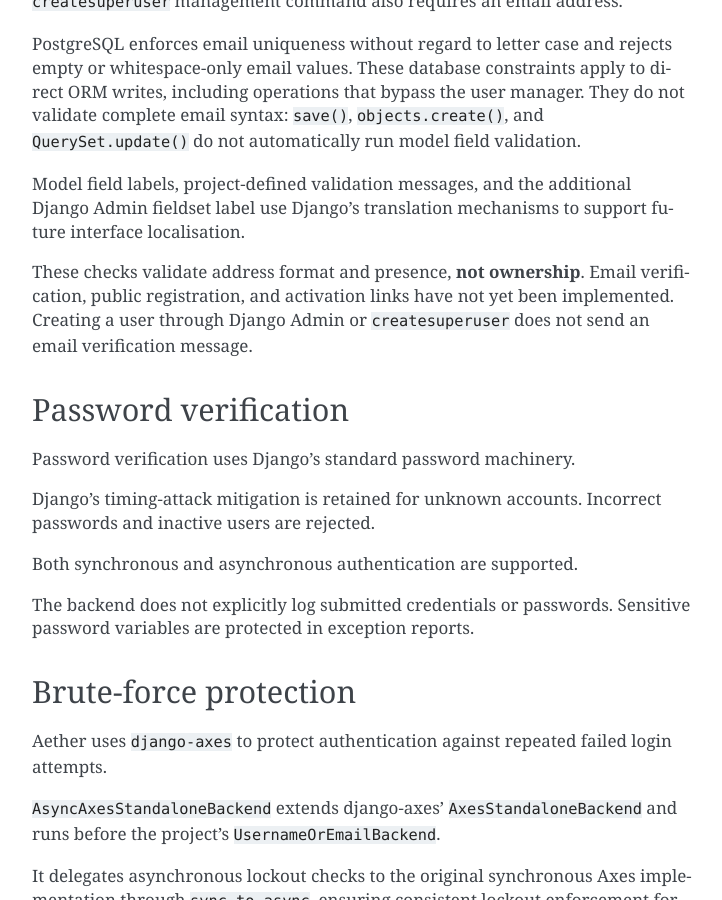
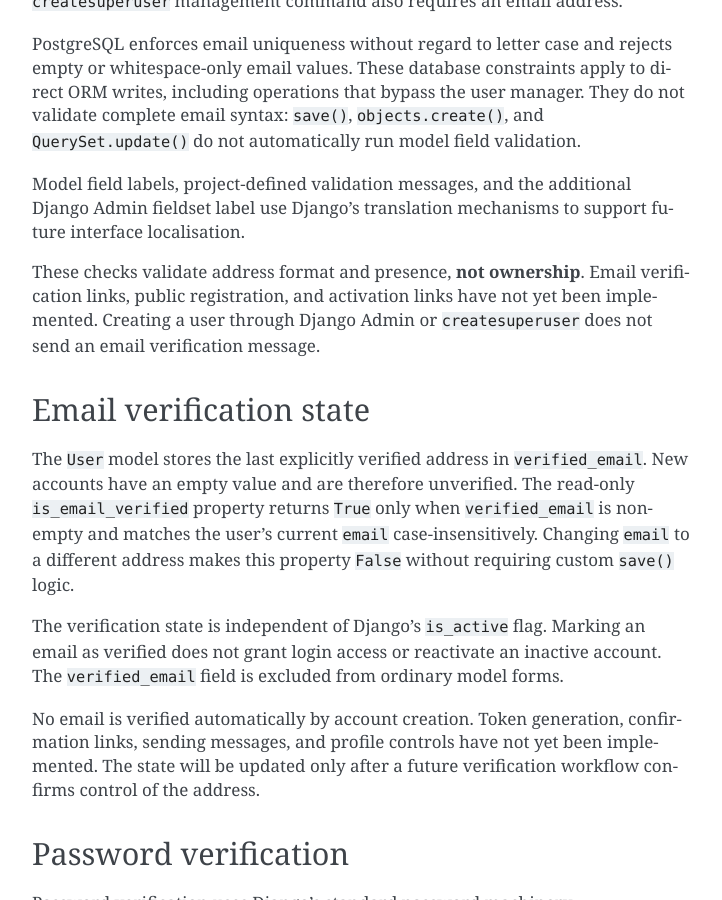
Before and after one commit to alex-nuclearboy/aether-app, a Sphinx documentation site: the page built from docs/source/security/authentication.rst, in a window 1280 px wide and 900 px high, scrolled down 849 px. Shown: the whole window, without its empty margins (388-1110 px from the left). Built offline with Sphinx 7.4.7, drawn with Linux system fonts in a browser that asks for light colours; some of the changed text lies outside the part shown.

Commit message:
docs(accounts): document email verification state
Describe persisted verified email state, the current-address verification property, its independence from account activation, and the corresponding model tests.

```diff
--- a/docs/source/architecture/overview.rst
+++ b/docs/source/architecture/overview.rst
@@ -24,6 +24,8 @@ The implemented foundation consists of:
   with explicit username syntax, mandatory validated email on managed account
   creation, and PostgreSQL constraints for non-blank email addresses and
   case-insensitive username and email uniqueness;
+* persistent per-account email verification state, initially unverified and
+  matched against the current email independently from account activation;
 * synchronous and asynchronous authentication by username or email with
   case-insensitive lookups, using Django's standard password and permissions
   mechanisms;
--- a/docs/source/development/testing.rst
+++ b/docs/source/development/testing.rst
@@ -105,7 +105,9 @@ superuser behaviour.
 ``accounts/tests/test_models.py`` includes PostgreSQL constraint tests for
 empty and whitespace-only email values, including direct ORM creation and
 updates that bypass manager-level validation. Existing tests also cover
-case-insensitive identifier uniqueness.
+case-insensitive identifier uniqueness, default-unverified email state,
+persisted verification, case-insensitive matching, changes of email address,
+independence from ``is_active``, and non-editability of the verification field.
 
 ``accounts/tests/test_admin.py`` verifies that the custom user model is
 registered and that the standard user-add form includes a required email
--- a/docs/source/security/authentication.rst
+++ b/docs/source/security/authentication.rst
@@ -47,9 +47,28 @@ Django Admin fieldset label use Django's translation mechanisms to support
 future interface localisation.
 
 These checks validate address format and presence, **not ownership**. Email
-verification, public registration, and activation links have not yet been
-implemented. Creating a user through Django Admin or ``createsuperuser`` does
-not send an email verification message.
+verification links, public registration, and activation links have not yet
+been implemented. Creating a user through Django Admin or ``createsuperuser``
+does not send an email verification message.
+
+Email verification state
+------------------------
+
+The ``User`` model stores the last explicitly verified address in
+``verified_email``. New accounts have an empty value and are therefore
+unverified. The read-only ``is_email_verified`` property returns ``True``
+only when ``verified_email`` is non-empty and matches the user's current
+``email`` case-insensitively. Changing ``email`` to a different address makes
+this property ``False`` without requiring custom ``save()`` logic.
+
+The verification state is independent of Django's ``is_active`` flag. Marking
+an email as verified does not grant login access or reactivate an inactive
+account. The ``verified_email`` field is excluded from ordinary model forms.
+
+No email is verified automatically by account creation. Token generation,
+confirmation links, sending messages, and profile controls have not yet been
+implemented. The state will be updated only after a future verification
+workflow confirms control of the address.
 
 Password verification
 ---------------------
```
Also changed, not shown: docs/source/architecture/project-structure.rst (+6 -1 lines).
